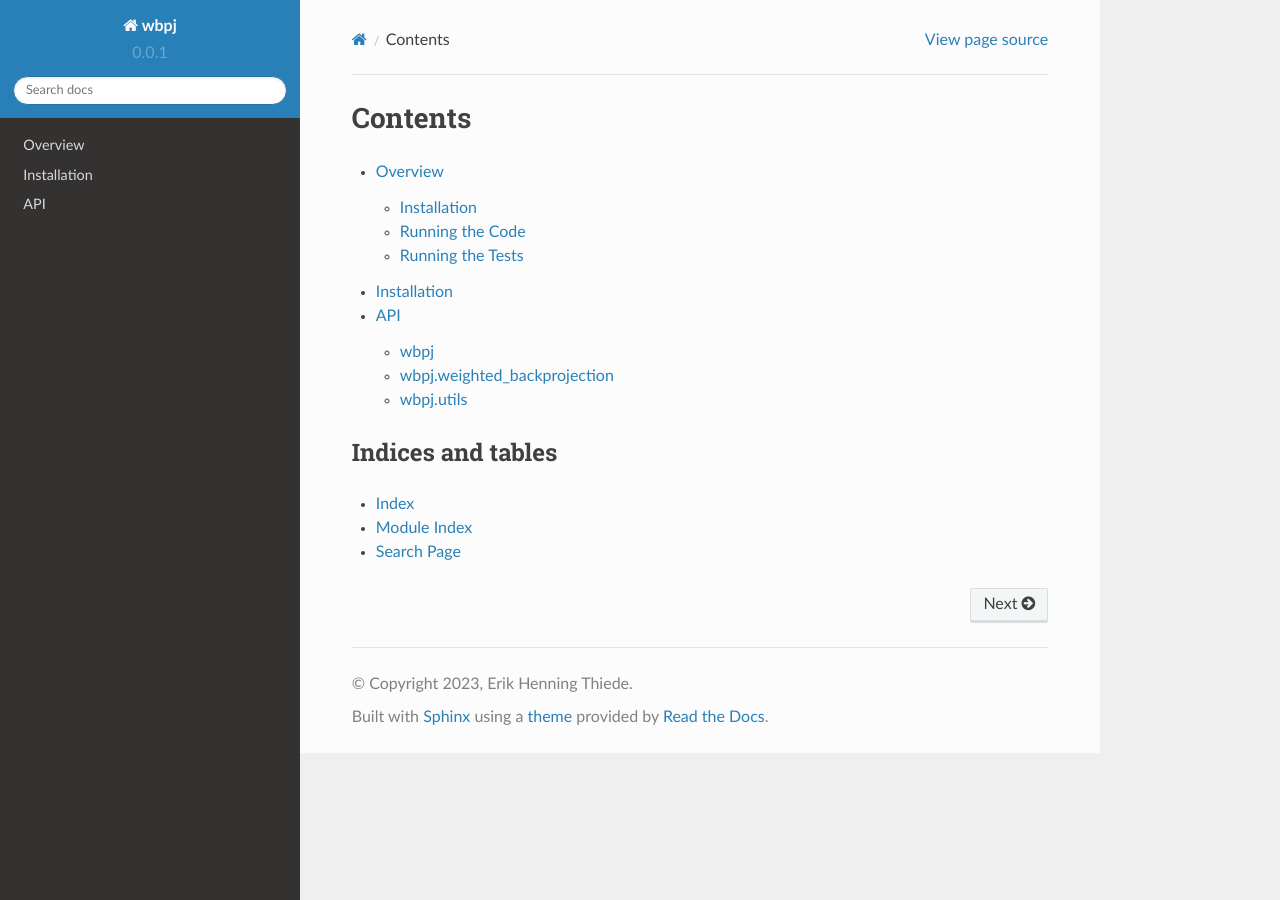
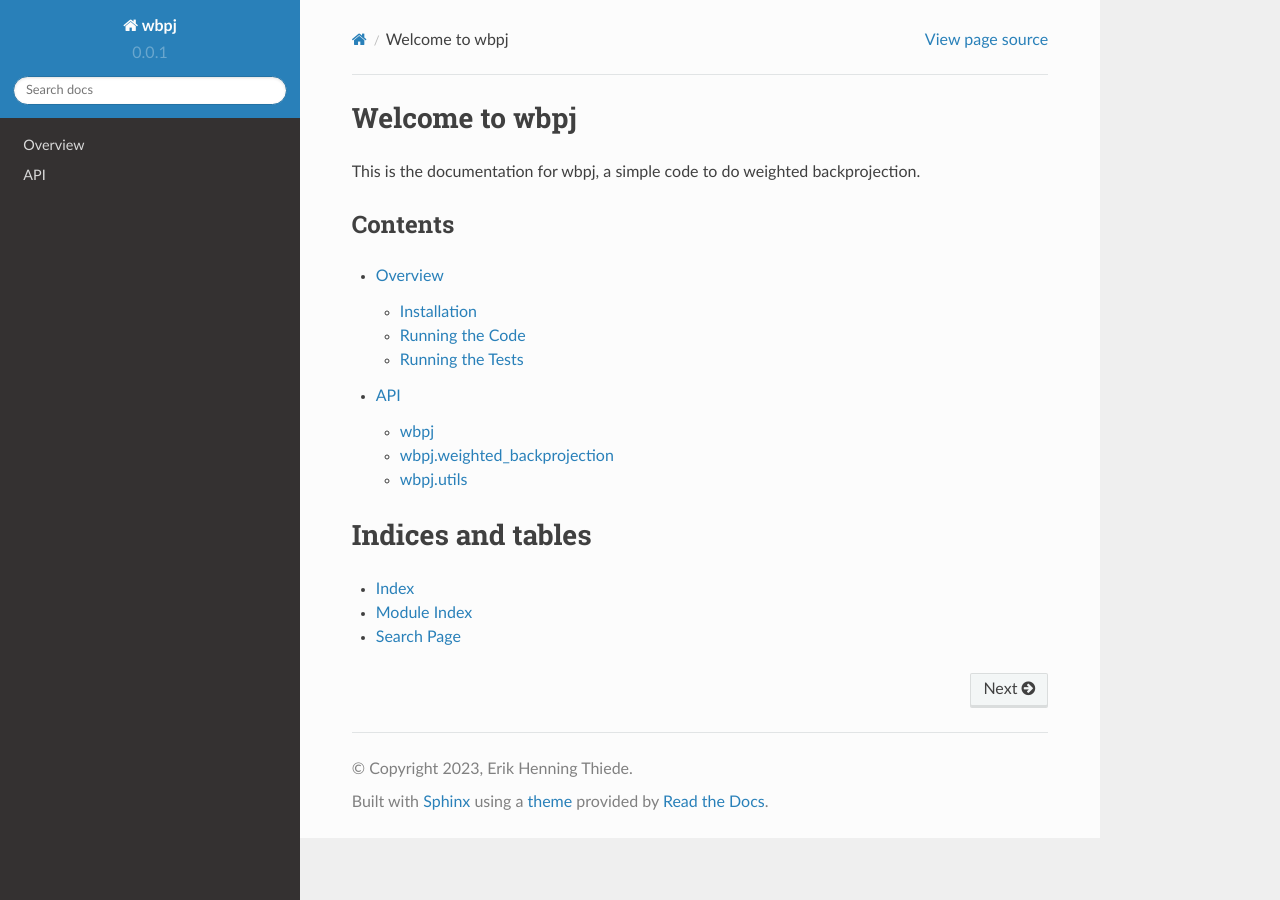
Before and after one commit to ehthiede/packaging_demo, a Sphinx documentation site: the page built from docs/index.rst, in a window 1280 px wide. Built offline with Sphinx 7.4.7 and the Read the Docs theme 2.0.0, drawn with Linux system fonts in a browser that asks for light colours.

Commit message:
Removed installation file that is now superfluous

```diff
--- a/docs/index.rst
+++ b/docs/index.rst
@@ -1,3 +1,10 @@
+Welcome to wbpj
+===============
+
+This is the documentation for wbpj,
+a simple code to do weighted backprojection.
+
+
 ========
 Contents
 ========
@@ -6,7 +13,6 @@ Contents
    :maxdepth: 3
 
    readme
-   installation
    api/index
 
 Indices and tables
```
Also changed, not shown: docs/installation.rst (deleted, +0 -7 lines).
